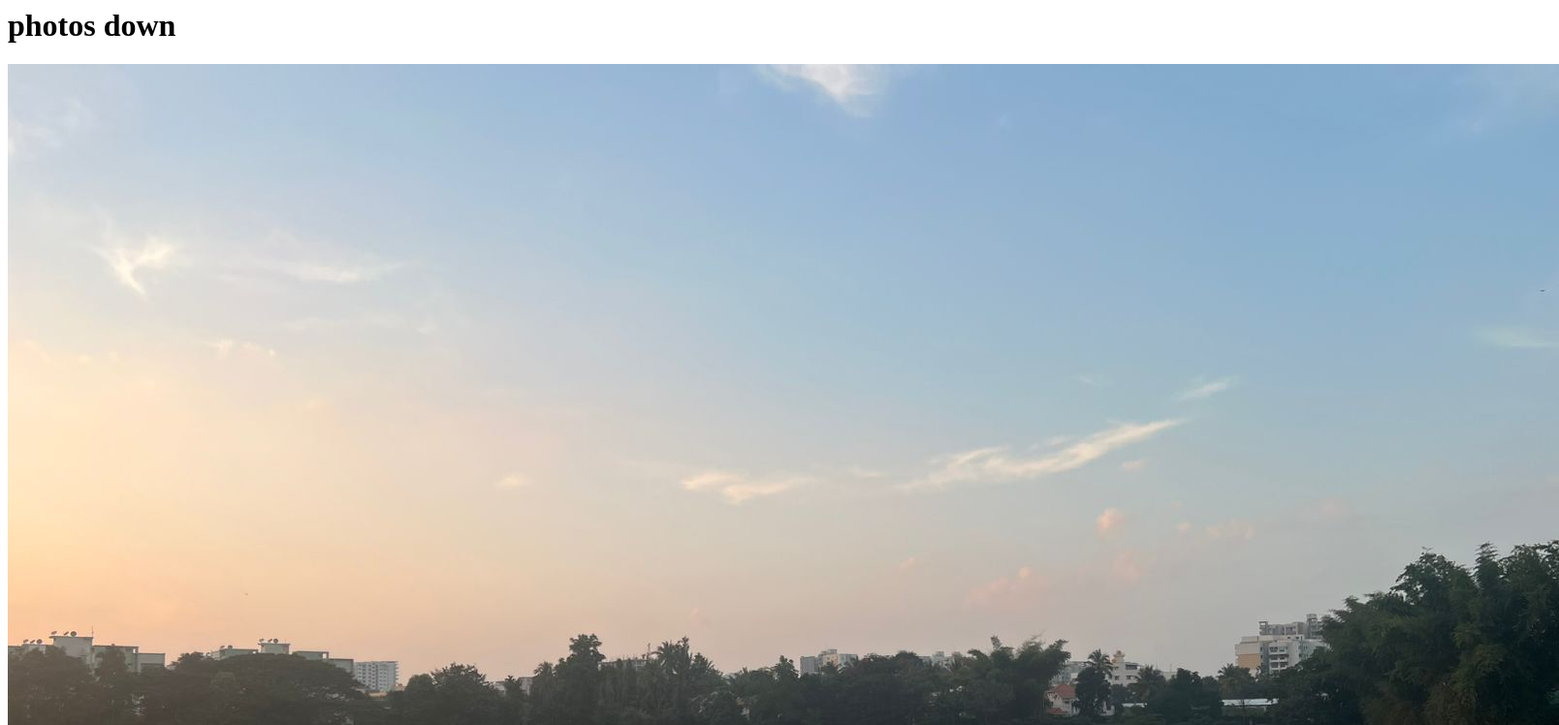
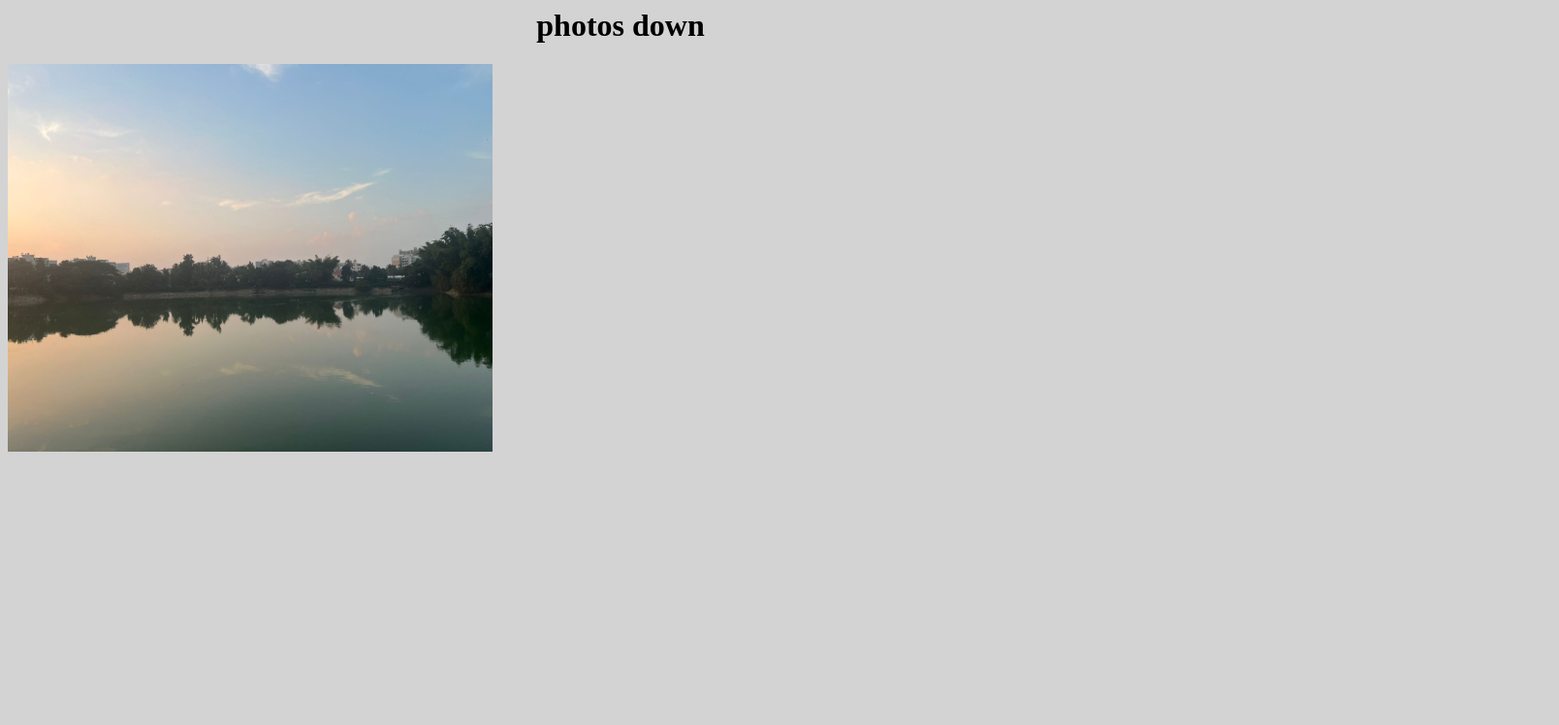
Before and after one commit to Mckoool/Gallery-of-photos, a plain HTML site: page index.html in a window 1280 px wide. Shown: the top 748 px of the page at 97% size, 1608 px wide, since content can reach past the window. Drawn offline with Linux system fonts and the light colour scheme.

Commit message:
Update index.html

```diff
--- a/index.html
+++ b/index.html
@@ -1,16 +1,18 @@
 <html>
 <style>
-.img1
-{
-width:50px;
-height60px;
-}
+  h1 {
+text-align:center;
+  }
+
+  body {
+    background-color:lightgray;
+  }
 </style>
 <body>
 <title> Gallery of photos </title>
 <h1> photos down </h1>
 <div class=img1>
-<img src="img_1.jpg"/>
+<img src="img_1.jpg" width="500" height="400"/>
 </div>
 </body>
 </html>
```
